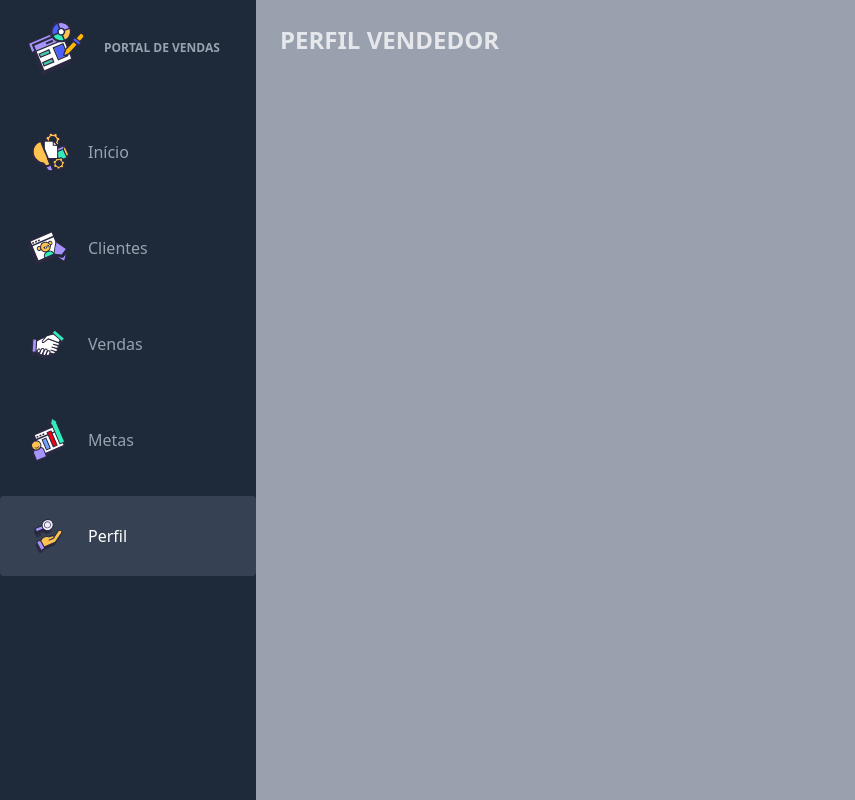
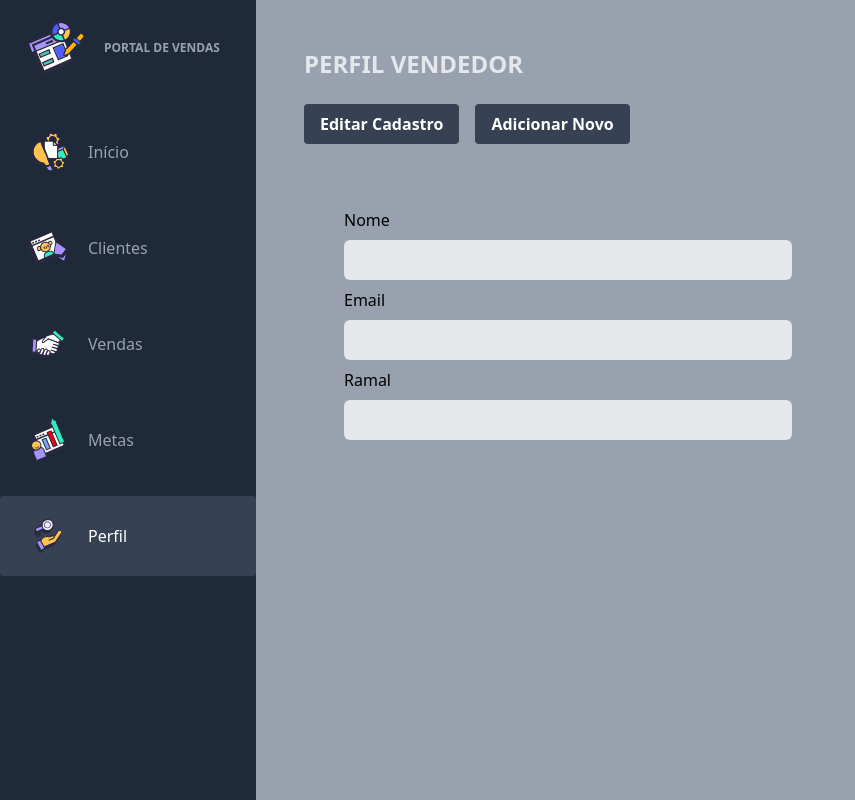
Before and after one commit to MatheusGomes00/ProjetosJS-TS-NEST-REACT, a React (Vite) app in the folder InterfaceReact/frontv1/: page /sales-track/perfil in a window 1280 px wide. Shown: the whole page, without its empty margins (0-855 px from the left). Built offline with nearby package versions, Linux system fonts and the light colour scheme.

Commit message:
feat: iniciado formulario perfil vendedor

```diff
--- a/InterfaceReact/frontv1/src/components/perfil/Formulario.jsx
+++ b/InterfaceReact/frontv1/src/components/perfil/Formulario.jsx
@@ -1,9 +1,19 @@
-export const Formulario = ({}) => {
+import { InputModal } from "../clientes/ClienteModal"
+
+export const FormularioPerfil = ({vendedor}) => {
 
     return (
-        <div>
-            <form>
+        <div className="mt-6 p-10">
+            <form className={"flex flex-col gap-2 w-full max-w-md"}>
                 <label htmlFor="nomeVendedor">Nome</label>
+                <InputModal type="text" name="nomeVendedor" id="nomeVendedor" defaultValue={vendedor?.nome || ""}/>
+
+                <label htmlFor="email">Email</label>
+                <InputModal type="text" name="email" id="email" defaultValue={vendedor?.email || ""}/>
+
+                <label htmlFor="ramal">Ramal</label>
+                <InputModal type="text" name="ramal" id="ramal" defaultValue={vendedor?.ramal || ""}/>
+
             </form>
         </div>
     )
--- a/InterfaceReact/frontv1/src/components/perfil/perfil.jsx
+++ b/InterfaceReact/frontv1/src/components/perfil/perfil.jsx
@@ -1,10 +1,25 @@
 import React from 'react';
 import { Cabecalho } from '../ui/heading';
+import { BlueButton, GreenButton } from '../ui/buttons';
+import { FormularioPerfil } from './Formulario';
 
 const Perfil = () => {
     return (
-        <Cabecalho text="Perfil Vendedor"/>
-
+        <div className='p-6'>
+            <Cabecalho text="Perfil Vendedor">
+                <div className='flex gap-4 mt-6'>
+                    <BlueButton onClick={() => console.log("Editando.")}>
+                        Editar Cadastro
+                    </BlueButton>
+                    <GreenButton onClick={() => console.log("Adicionar novo vendedor.")}>
+                        Adicionar Novo
+                    </GreenButton>
+                </div>
+            </Cabecalho>
+            <div>
+                <FormularioPerfil/>
+            </div>
+        </div>
     );
 };
 
```
